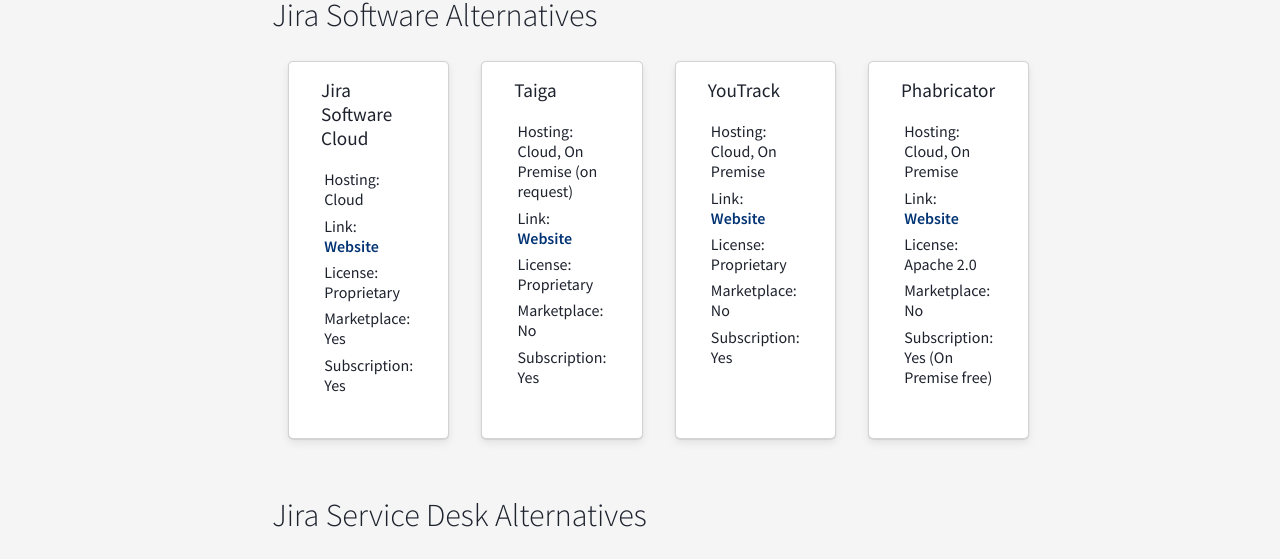
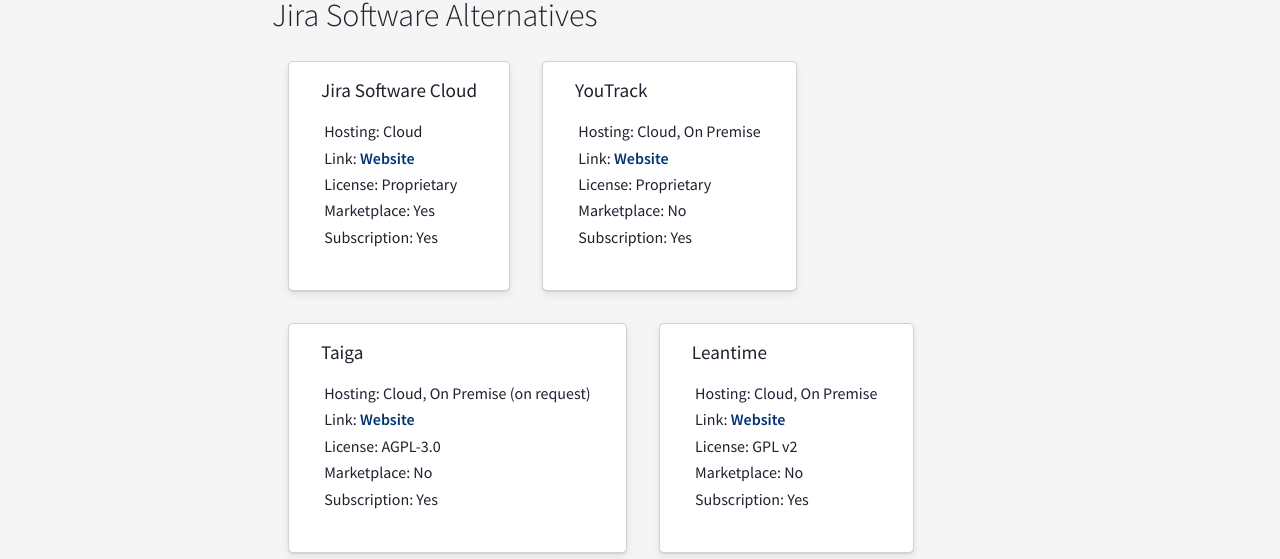
Before and after one commit to stefan-ernst/bye-bye-server, a Next.js app: page / in a window 1280 px wide. Shown: the part 363-922 px from the top of the page. Built offline with nearby package versions, Linux system fonts and the light colour scheme.

Commit message:
Added Leantime

```diff
--- a/pages/index.js
+++ b/pages/index.js
@@ -41,6 +41,7 @@
             .Flex {
                 display: flex;
                 justify-content: flex-start;
+                flex-wrap: wrap;
             }
             h1, h2, h3 {
                 padding: 0;
--- a/public/products.json
+++ b/public/products.json
@@ -9,19 +9,27 @@
       "marketplace": "Yes"
     },
     {
-      "title": "Taiga",
-      "link": "https://www.taiga.io/",
-      "hosting": "Cloud, On Premise (on request)",
+      "title": "YouTrack",
+      "link": "https://www.jetbrains.com/youtrack/",
+      "hosting": "Cloud, On Premise",
       "subscription": "Yes",
       "license": "Proprietary",
       "marketplace": "No"
     },
     {
-      "title": "YouTrack",
-      "link": "https://www.jetbrains.com/youtrack/",
+      "title": "Taiga",
+      "link": "https://www.taiga.io/",
+      "hosting": "Cloud, On Premise (on request)",
+      "subscription": "Yes",
+      "license": "AGPL-3.0",
+      "marketplace": "No"
+    },
+    {
+      "title": "Leantime",
+      "link": "https://leantime.io/",
       "hosting": "Cloud, On Premise",
       "subscription": "Yes",
-      "license": "Proprietary",
+      "license": "GPL v2",
       "marketplace": "No"
     },
     {
```
